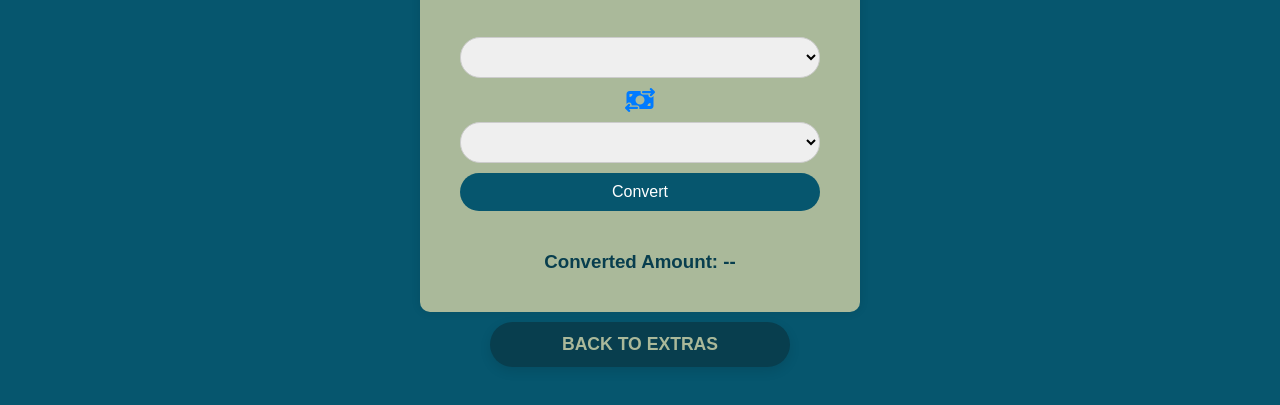
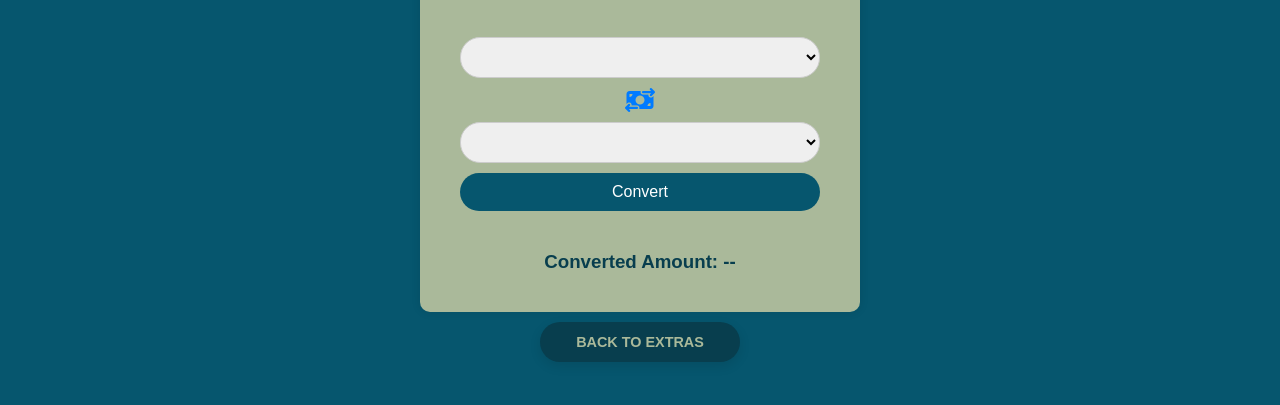
Before and after one commit to y-unees/currency, a plain HTML site: page index.html in a window 1280 px wide. Shown: the part 229-634 px from the top of the page. Drawn offline with Linux system fonts and the light colour scheme; no server answers.

Commit message:
styled the button, better

```diff
--- a/styles.css
+++ b/styles.css
@@ -93,11 +93,11 @@ h3 {
 .back-button {
     display: inline-block;
     padding: 12px 30px;
-    width: 300px;
+    width: 200px;
     margin-top: 10px;
     background-color: var(--forth-color);
     color: var(--tertiary-color);
-    font-size: 1.1rem;
+    font-size: 0.9rem;
     font-weight: 600;
     border: none;
     border-radius: 30px;
```
